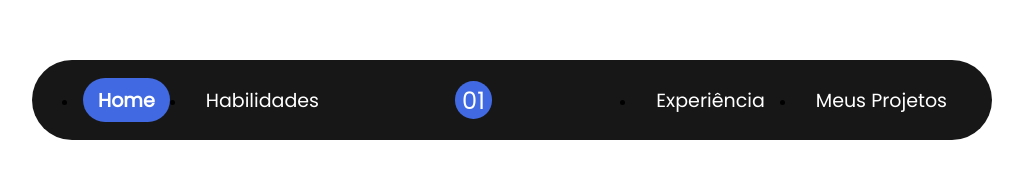
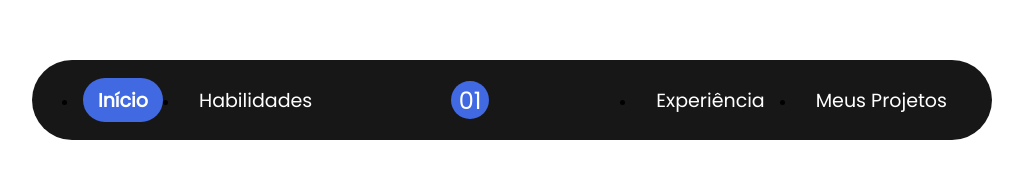
Before and after one commit to Parron01/Parron01-Portfolio, a React (Vite) app: page / in a window 1280 px wide. Shown: the top 172 px of the page, without its empty margins (128-1151 px from the left). Built offline with nearby package versions, Linux system fonts and the light colour scheme.

Commit message:
Feat: Adicionando redirecionamento para seções Header e Footer e link para projeto SimpleApp

```diff
--- a/package.json
+++ b/package.json
@@ -17,6 +17,7 @@
     "react-dom": "^19.0.0",
     "react-icons": "^5.5.0",
     "react-router-dom": "^7.2.0",
+    "react-scroll": "^1.9.3",
     "styled-components": "^6.1.15"
   },
   "devDependencies": {
--- a/src/components/Experience/Experience.jsx
+++ b/src/components/Experience/Experience.jsx
@@ -158,7 +158,7 @@ const Experience = () => {
   };
 
   return (
-    <ExperienceContainer>
+    <ExperienceContainer id="experience">
       <ContentWrapper>
         <ExperienceTitle>
           Minha <span>Experiência de Trabalho</span>
--- a/src/components/Footer/Footer.jsx
+++ b/src/components/Footer/Footer.jsx
@@ -1,4 +1,5 @@
 import React, { useState } from "react";
+import { Link } from "react-scroll";
 import {
   FooterContainer,
   FooterTop,
@@ -21,6 +22,13 @@ const Footer = () => {
   const [copied, setCopied] = useState(false);
   const [showToast, setShowToast] = useState(false);
   const email = "andreparoon@gmail.com";
+
+  // Configurações comuns para todos os links de navegação
+  const navLinkProps = {
+    smooth: true,
+    duration: 500,
+    offset: -100 // Ajustar conforme necessário
+  };
 
   const copyToClipboard = () => {
     // Use the Clipboard API if available
@@ -69,10 +77,10 @@ const Footer = () => {
 
         {/* Navegação */}
         <FooterNav>
-          <a href="#">Home</a>
-          <a href="#">Habilidades</a>
-          <a href="#">Experiência</a>
-          <a href="#">Meus Projetos</a>
+          <Link to="introduction" {...navLinkProps}>Início</Link>
+          <Link to="skills" {...navLinkProps}>Habilidades</Link>
+          <Link to="experience" {...navLinkProps}>Experiência</Link>
+          <Link to="projects" {...navLinkProps}>Meus Projetos</Link>
         </FooterNav>
 
         {/* Redes sociais */}
--- a/src/components/Footer/Footer.styles.jsx
+++ b/src/components/Footer/Footer.styles.jsx
@@ -46,6 +46,7 @@ export const FooterNav = styled.nav`
     color: #171717;
     font-weight: 500;
     transition: color 0.3s ease;
+    cursor: pointer;
 
     &:hover {
       color: #4169e1;
--- a/src/components/Header/Header.jsx
+++ b/src/components/Header/Header.jsx
@@ -1,4 +1,5 @@
 import React, { useState } from "react";
+import { Link } from "react-scroll";
 import {
   HeaderContainer,
   Nav,
@@ -16,16 +17,29 @@ import {
 const Header = () => {
   const [menuOpen, setMenuOpen] = useState(false);
 
+  // Configurações comuns para todos os links de navegação
+  const navLinkProps = {
+    smooth: true,
+    duration: 500,
+    spy: true,
+    offset: -100, // Ajustar conforme necessário para compensar o header fixo
+    onClick: () => setMenuOpen(false) // Fechar menu móvel após clicar
+  };
+
   return (
     <HeaderContainer>
       <Nav>
         {/* Layout para Desktop */}
         <LeftNavGroup>
           <NavItem>
-            <NavButton $active>Home</NavButton>
+            <Link to="introduction" {...navLinkProps} activeClass="active">
+              <NavButton $active={false}>Início</NavButton>
+            </Link>
           </NavItem>
           <NavItem>
-            <NavButton>Habilidades</NavButton>
+            <Link to="skills" {...navLinkProps} activeClass="active">
+              <NavButton $active={false}>Habilidades</NavButton>
+            </Link>
           </NavItem>
         </LeftNavGroup>
 
@@ -37,10 +51,14 @@ const Header = () => {
 
         <RightNavGroup>
           <NavItem>
-            <NavButton>Experiência</NavButton>
+            <Link to="experience" {...navLinkProps} activeClass="active">
+              <NavButton $active={false}>Experiência</NavButton>
+            </Link>
           </NavItem>
           <NavItem>
-            <NavButton>Meus Projetos</NavButton>
+            <Link to="projects" {...navLinkProps} activeClass="active">
+              <NavButton $active={false}>Meus Projetos</NavButton>
+            </Link>
           </NavItem>
         </RightNavGroup>
 
@@ -56,16 +74,24 @@ const Header = () => {
 
         <NavLinks open={menuOpen}>
           <NavItem>
-            <NavButton $active>Home</NavButton>
+            <Link to="introduction" {...navLinkProps} activeClass="active">
+              <NavButton $active={false}>Início</NavButton>
+            </Link>
           </NavItem>
           <NavItem>
-            <NavButton>Habilidades</NavButton>
+            <Link to="skills" {...navLinkProps} activeClass="active">
+              <NavButton $active={false}>Habilidades</NavButton>
+            </Link>
           </NavItem>
           <NavItem>
-            <NavButton>Experiência</NavButton>
+            <Link to="experience" {...navLinkProps} activeClass="active">
+              <NavButton $active={false}>Experiência</NavButton>
+            </Link>
           </NavItem>
           <NavItem>
-            <NavButton>Meus Projetos</NavButton>
+            <Link to="projects" {...navLinkProps} activeClass="active">
+              <NavButton $active={false}>Meus Projetos</NavButton>
+            </Link>
           </NavItem>
         </NavLinks>
       </Nav>
--- a/src/components/Header/Header.styles.jsx
+++ b/src/components/Header/Header.styles.jsx
@@ -145,6 +145,11 @@ export const NavButton = styled.button`
         color: ${({ $active }) => ($active ? "black" : "#ffffff")};
         background: ${({ $active }) => ($active ? "#4169E1" : "#2e2e2e")};
     }
+    .active & {
+        background: #4169E1;
+        color: white;
+        font-weight: bold;
+    }
 `;
 
 export const MenuToggle = styled.div`
--- a/src/components/Introduction/Introduction.jsx
+++ b/src/components/Introduction/Introduction.jsx
@@ -19,7 +19,7 @@ import { FaGithub, FaInstagram, FaLinkedin } from "react-icons/fa";
 
 const Introduction = () => {
   return (
-    <IntroductionContainer>
+    <IntroductionContainer id="introduction">
       <Content>
         {/* Texto e informações */}
         <TextContainer>
--- a/src/components/MyProjects/Projects.jsx
+++ b/src/components/MyProjects/Projects.jsx
@@ -46,7 +46,7 @@ const projectsData = [
     description:
       "Sistema de pagamentos inspirado no PicPay, com autenticação JWT e controle de transações. Mais informações disponíveis no repositório do GitHub.",
     image: projeto2Image,
-    link: "https://github.com/Parron01/SimpleAppFullStack-TestePratico",
+    link: "https://simpleapp.parron01.com/login",
     techs: [
       { name: "Java", icon: <FaJava />, color: "#F89820" },
       { name: "React", icon: <FaReact />, color: "#61DAFB" },
@@ -111,7 +111,7 @@ const Projects = () => {
   const isMobile = windowWidth <= 1100;
 
   return (
-    <ProjectsContainer>
+    <ProjectsContainer id="projects">
       <ProjectsTitle>Meus Projetos</ProjectsTitle>
       <ProjectGrid>
         {projectsData.map((project, index) => (
--- a/src/components/Skills/Skills.jsx
+++ b/src/components/Skills/Skills.jsx
@@ -24,7 +24,7 @@ const skillsData = [
 
 const Skills = () => {
   return (
-    <SkillsContainer>
+    <SkillsContainer id="skills">
       <ContentWrapper>
         <SkillsTitle>Habilidades</SkillsTitle>
         <SkillsGrid>
```
Also changed, not shown: 1 other file (tests, documents, lock files or other folders).
